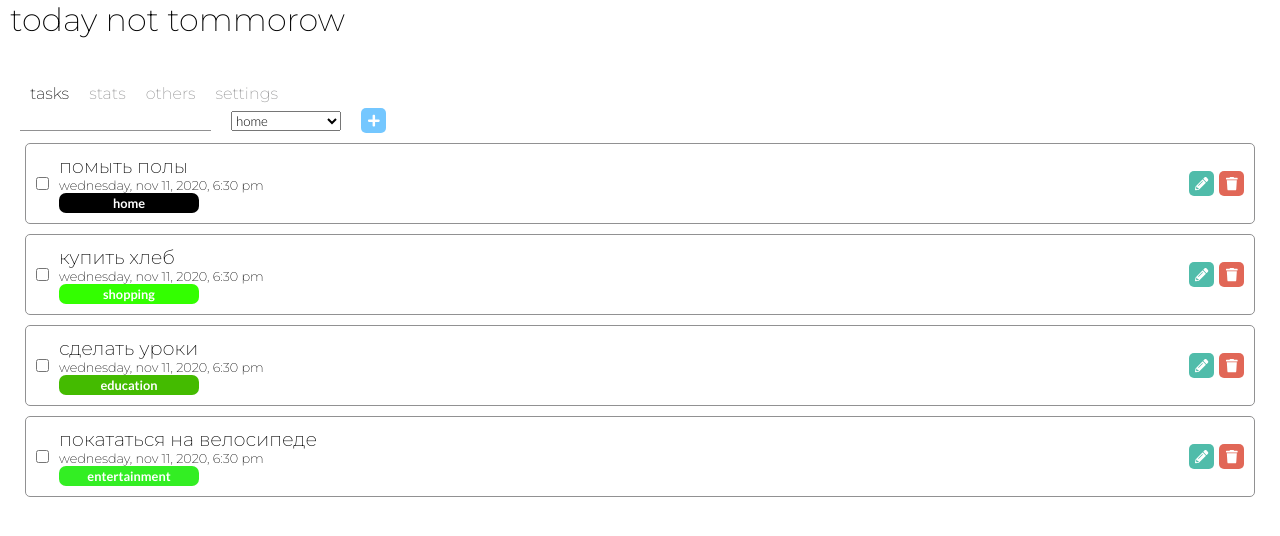
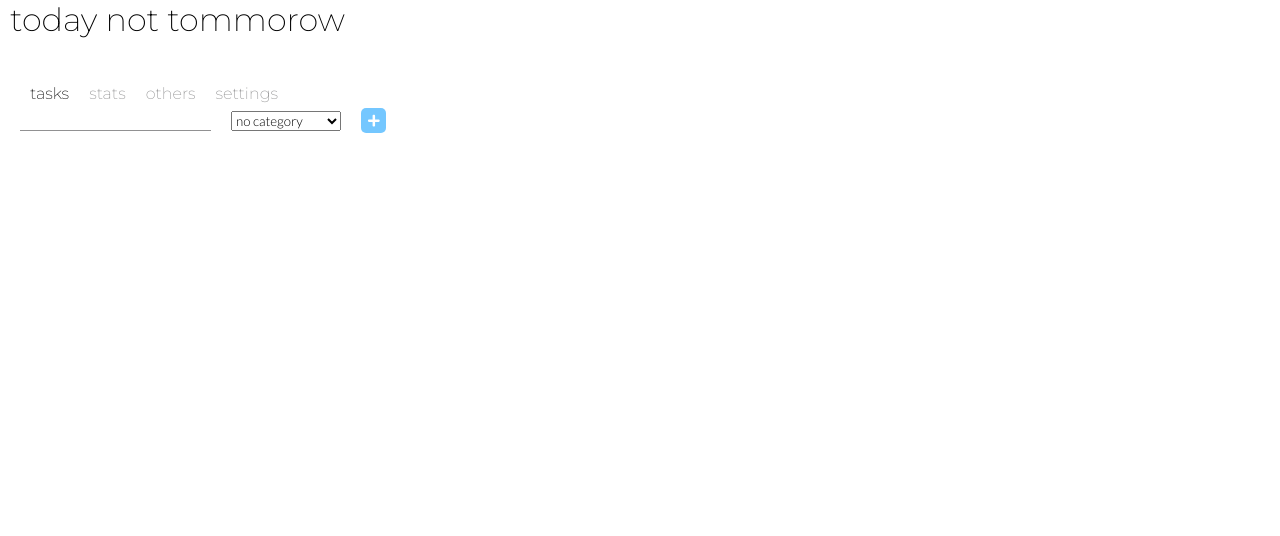
Before and after one commit to ikota2/today-not-tommorow, a React (Create React App) app: page / in a window 1280 px wide. Shown: the top 536 px of the page. Built offline with nearby package versions, Linux system fonts and the light colour scheme.

Commit message:
default option added, EditTask created

```diff
--- a/src/components/CategorySelect/CategorySelect.js
+++ b/src/components/CategorySelect/CategorySelect.js
@@ -8,6 +8,9 @@ function mapStateToProps(state) {
 
 export const CategorySelect = connect(mapStateToProps)(CategorySelect_);
 function CategorySelect_({ categories, value, onChange }) {
+  {
+    console.log(value);
+  }
   return (
     <div className="categorySelect">
       <select
@@ -15,6 +18,9 @@ function CategorySelect_({ categories, value, onChange }) {
         value={value}
         onChange={(e) => onChange(e.target.value)}
       >
+        <option className="categorySelect__option_disabled" value="default">
+          no category
+        </option>
         {categories.map((category) => (
           <option
             value={category.id}
--- /dev/null
+++ b/src/components/EditTask/EditTask.js
@@ -0,0 +1,31 @@
+import React from "react";
+import { connect } from "react-redux";
+import { EDIT_TASK } from "../../redux/tasks/types";
+import { Form } from "../Form/form";
+
+const mapStateToProps = (state) => {
+  // defaultValue={task}
+  // onSubmit={saveTask}
+  // buttonText="save"
+  // defaultOption={option}
+  return {
+    value: state.description,
+    option: state.categoryId,
+  };
+};
+
+const mapDispatchToProps = (dispatch, ownProps) => {
+  return {
+    editTask: () => {
+      dispatch({
+        type: EDIT_TASK,
+        id: ownProps.id,
+      });
+    },
+  };
+};
+
+const EditTask_ = (id) => {
+  return <Form id={id} />;
+};
+export const EditTask = connect(mapStateToProps, mapDispatchToProps)(EditTask_);
--- a/src/components/Settings/settings.js
+++ b/src/components/Settings/settings.js
@@ -30,7 +30,7 @@ export function Settings() {
             )}
           </button>
         </div>
-        {!visible ? null : <CategoriesEditor />}
+        {visible ? <CategoriesEditor /> : null}
       </div>
       <div className="settings__darkTheme">
         <span className="">dark theme</span>
--- a/src/components/Task/task.js
+++ b/src/components/Task/task.js
@@ -3,9 +3,10 @@ import { connect } from "react-redux";
 import { FontAwesomeIcon } from "@fortawesome/react-fontawesome";
 import { faTrash, faPencilAlt } from "@fortawesome/free-solid-svg-icons";
 import { TaskCategoryLabel } from "../TaskCategoryLabel/TaskCategoryLabel";
+import { EditTask } from "../EditTask/EditTask";
 import { Form } from "../Form/form.js";
 import "./task.css";
-import { REMOVE_TASK } from "../../redux/tasks/types";
+import { EDIT_TASK, REMOVE_TASK, TOGGLE_TASK } from "../../redux/tasks/types";
 
 function formatDate(date) {
   const options = {
@@ -29,30 +30,29 @@ function mapDispatchToProps(dispatch, ownProps) {
         id: ownProps.id,
       });
     },
+    handleCompleteTask: () => {
+      dispatch({
+        type: TOGGLE_TASK,
+        id: ownProps.id,
+      });
+    },
   };
 }
 
 export const Task = connect(null, mapDispatchToProps)(Task_);
-function Task_({ id, task, date, option, done, handleDeleteTask }) {
+function Task_({
+  id,
+  task,
+  date,
+  option,
+  done,
+  handleDeleteTask,
+  handleCompleteTask,
+}) {
   const [edit, setEdit] = useState(false);
-  function editTask() {
-    setEdit(true);
-  }
-
-  function saveTask() {}
 
   if (edit) {
-    return (
-      <Form
-        defaultValue={task}
-        onSubmit={saveTask}
-        buttonText="save"
-        defaultOption={option}
-      />
-    );
-  }
-  function handleCompleteTask() {
-    // completeTask(id);
+    return <EditTask id={id} />;
   }
 
   return (
@@ -71,12 +71,7 @@ function Task_({ id, task, date, option, done, handleDeleteTask }) {
         <TaskCategoryLabel categoryId={option} />
       </div>
       <div className="task__buttonsWrapper">
-        <button
-          type="button"
-          className="task__edit"
-          title="edit"
-          onClick={editTask}
-        >
+        <button type="button" className="task__edit" title="edit">
           <FontAwesomeIcon icon={faPencilAlt} />
         </button>
         <button
--- a/src/components/TaskCategoryLabel/TaskCategoryLabel.js
+++ b/src/components/TaskCategoryLabel/TaskCategoryLabel.js
@@ -27,18 +27,21 @@ const defaultStyle = {
 const mapStateToProps = (state, ownProps) => {
   console.log("🌍", state);
   console.log("👻", ownProps);
-  const category = state.categories.find(
-    (category) => category.id === ownProps.categoryId
-  );
-  console.log("----", category);
-  return { backgroundColor: category.color, text: category.description };
+  const category =
+    state.categories.find((category) => category.id === ownProps.categoryId) ??
+    null;
+  return { category };
+  //return { backgroundColor: category.color, text: category.description };
 };
 export const TaskCategoryLabel = connect(mapStateToProps)(TaskCategoryLabel_);
-
-export function TaskCategoryLabel_({ backgroundColor, text }) {
+export function TaskCategoryLabel_({ category }) {
+  if (category === null) {
+    return null;
+  }
+  const { color, description } = category;
   return (
-    <div className="task__option" style={{ backgroundColor }}>
-      {text}
+    <div className="task__option" style={{ backgroundColor: color }}>
+      {description}
     </div>
   );
 }
--- a/src/redux/tasks/tasksReducer.js
+++ b/src/redux/tasks/tasksReducer.js
@@ -2,34 +2,34 @@ import * as types from "./types";
 import { v4 as uuidv4 } from "uuid";
 
 const tasks = [
-  {
-    id: uuidv4(),
-    description: "помыть полы",
-    categoryId: "100",
-    done: false,
-    date: new Date(),
-  },
-  {
-    id: uuidv4(),
-    description: "купить хлеб",
-    categoryId: "707",
-    done: false,
-    date: new Date(),
-  },
-  {
-    id: uuidv4(),
-    description: "сделать уроки",
-    categoryId: "788",
-    done: false,
-    date: new Date(),
-  },
-  {
-    id: uuidv4(),
-    description: "покататься на велосипеде",
-    categoryId: "877",
-    done: false,
-    date: new Date(),
-  },
+  // {
+  //   id: uuidv4(),
+  //   description: "помыть полы",
+  //   categoryId: "100",
+  //   done: false,
+  //   date: new Date(),
+  // },
+  // {
+  //   id: uuidv4(),
+  //   description: "купить хлеб",
+  //   categoryId: "707",
+  //   done: false,
+  //   date: new Date(),
+  // },
+  // {
+  //   id: uuidv4(),
+  //   description: "сделать уроки",
+  //   categoryId: "788",
+  //   done: false,
+  //   date: new Date(),
+  // },
+  // {
+  //   id: uuidv4(),
+  //   description: "покататься на велосипеде",
+  //   categoryId: "877",
+  //   done: false,
+  //   date: new Date(),
+  // },
 ];
 
 export function taskReducer(state = tasks, action) {
```
